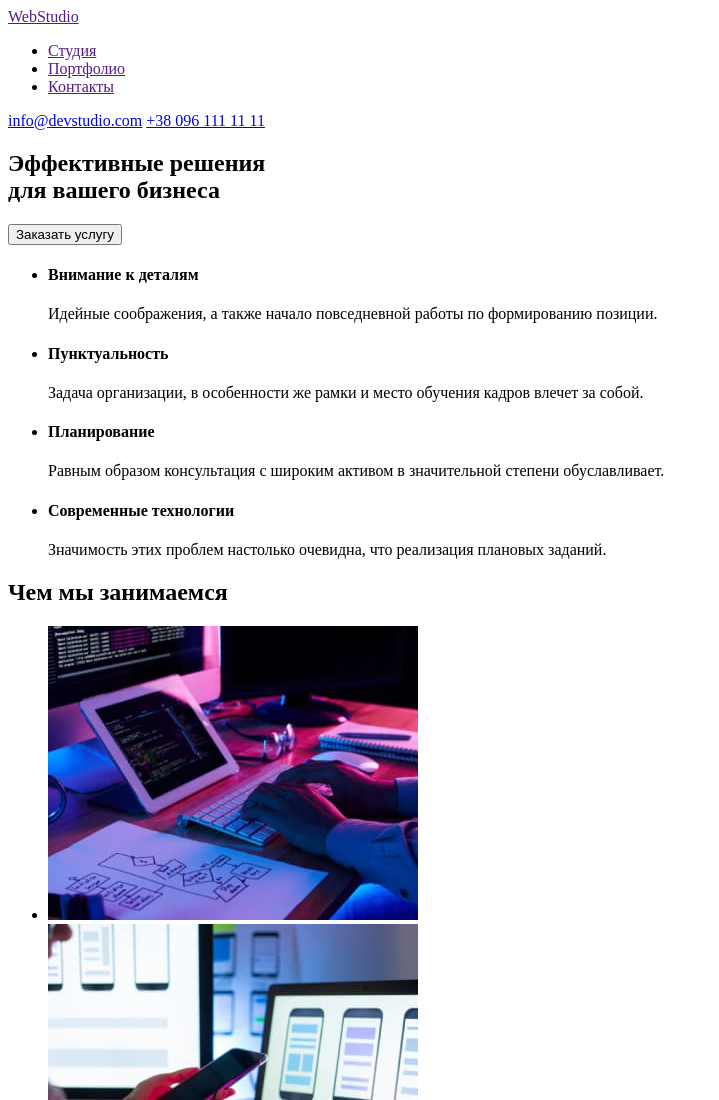
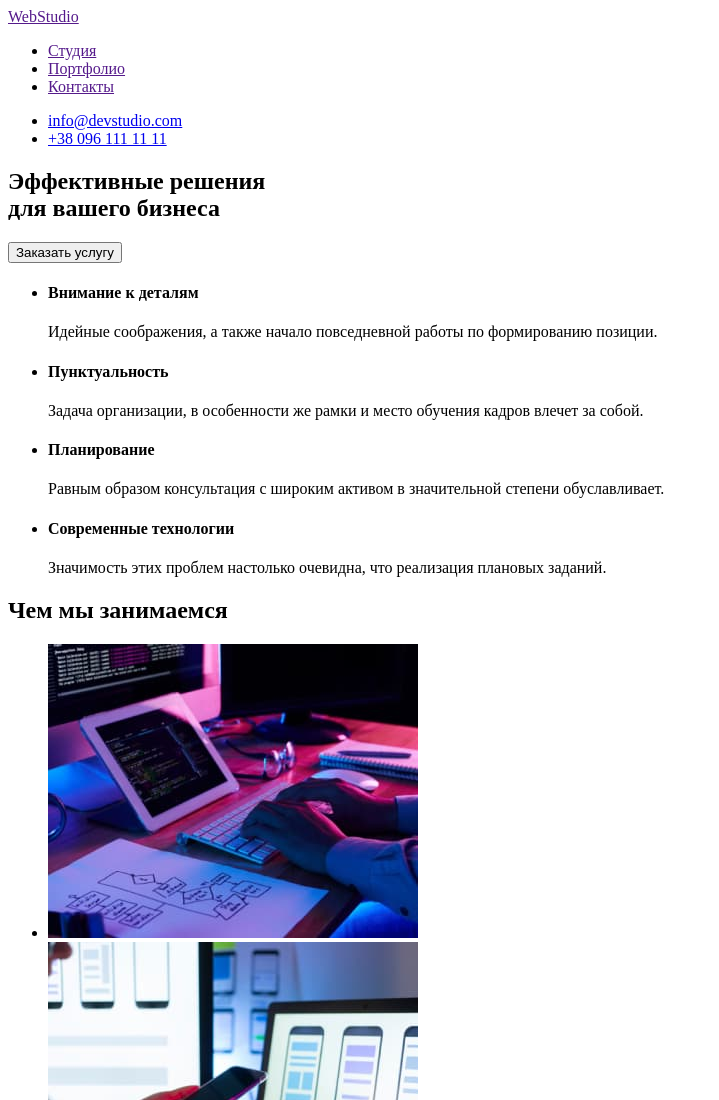
Before and after one commit to Mi6e/goit-markup-hw-01., a plain HTML site: page index.html in a window 1280 px wide. Shown: the top 1100 px of the page, without its empty margins (0-719 px from the left). Drawn offline with Linux system fonts and the light colour scheme.

Commit message:
mentor editing

```diff
--- a/index.html
+++ b/index.html
@@ -16,8 +16,14 @@
           <li><a href="">Контакты</a></li>
         </ul>
       </nav>
+      <ul>
+        <li>
           <a href="mailto:info@devstudio.com">info@devstudio.com</a>
+        </li>
+        <li>
           <a href="tel:+380961111111">+38 096 111 11 11</a>
+        </li>
+      </ul>
     </header>
     <main>
       <section>
@@ -31,26 +37,34 @@
         <ul>
           <li>
             <h4>Внимание к деталям</h4>
+            <p>
               Идейные соображения, а также начало повседневной работы по
               формированию позиции.
+            </p>
           </li>
 
           <li>
             <h4>Пунктуальность</h4>
+            <p>
               Задача организации, в особенности же рамки и место обучения кадров
               влечет за собой.
+            </p>
           </li>
 
           <li>
             <h4>Планирование</h4>
-            Равным образом консультация с широким активом в значительной степени
-            обуславливает.
+            <p>
+              Равным образом консультация с широким активом в значительной
+              степени обуславливает.
+            </p>
           </li>
 
           <li>
             <h4>Современные технологии</h4>
-            Значимость этих проблем настолько очевидна, что реализация плановых
-            заданий.
+            <p>
+              Значимость этих проблем настолько очевидна, что реализация
+              плановых заданий.
+            </p>
           </li>
         </ul>
       </section>
```
Lines whose indentation alone changed are shown as unchanged.
